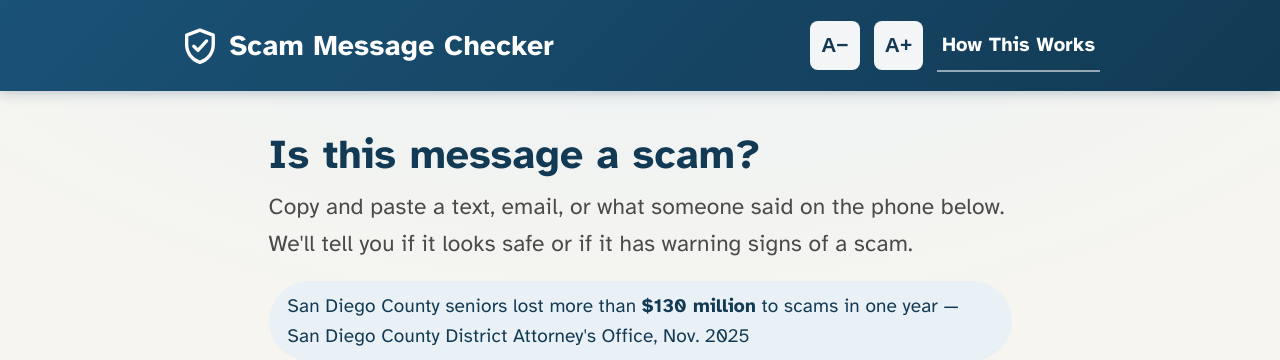
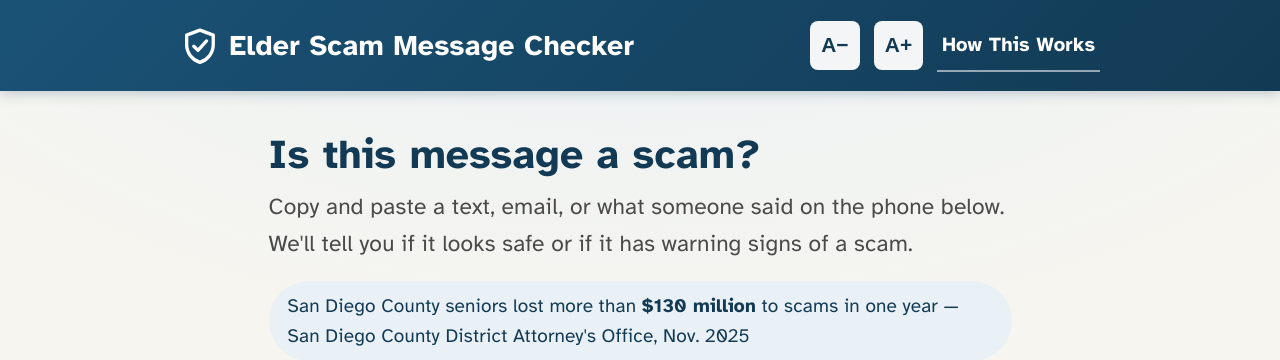
Before and after one commit to RudraBJoshi/elder-scam-checker, a Flask app: page / in a window 1280 px wide. Shown: the top 360 px of the page. Run offline with Flask 3, Linux system fonts and the light colour scheme; parts of the project's set-up code (start-up, migrations or seed data) failed here and were passed over.

Commit message:
Rename app to Elder Scam Message Checker
Update the page title, header brand, Open Graph tag, and README heading
for the official Congressional App Challenge submission name.

```diff
--- a/templates/base.html
+++ b/templates/base.html
@@ -3,10 +3,10 @@
 <head>
   <meta charset="UTF-8">
   <meta name="viewport" content="width=device-width, initial-scale=1.0">
-  <title>{% block title %}Scam Message Checker{% endblock %}</title>
+  <title>{% block title %}Elder Scam Message Checker{% endblock %}</title>
   <meta name="description" content="Paste a suspicious text, email, or call description and get a plain-language safety check, built for seniors and the family members who look out for them.">
   <meta name="theme-color" content="#1a5276">
-  <meta property="og:title" content="Scam Message Checker">
+  <meta property="og:title" content="Elder Scam Message Checker">
   <meta property="og:description" content="A plain-language scam checker for seniors: paste a message, get a clear safe/caution/danger verdict and what to do next.">
   <meta property="og:type" content="website">
   <link rel="icon" type="image/x-icon" href="{{ url_for('static', filename='favicon.ico') }}">
@@ -20,7 +20,7 @@
     <div class="site-header-inner">
       <a class="brand" href="{{ url_for('index') }}">
         <span class="brand-icon">{{ shield_logo() }}</span>
-        <span>Scam Message Checker</span>
+        <span>Elder Scam Message Checker</span>
       </a>
       <div class="header-controls">
         <button type="button" id="text-size-down" class="text-size-btn" aria-label="Make text smaller">A&minus;</button>
--- a/templates/index.html
+++ b/templates/index.html
@@ -1,5 +1,5 @@
 {% extends "base.html" %}
-{% block title %}Scam Message Checker{% endblock %}
+{% block title %}Elder Scam Message Checker{% endblock %}
 
 {% block content %}
 <section class="intro">
```
Also changed, not shown: README.md.
